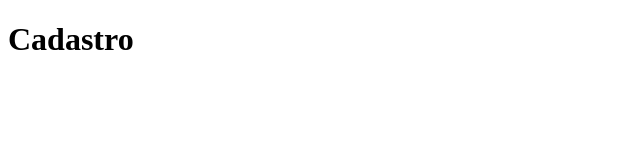
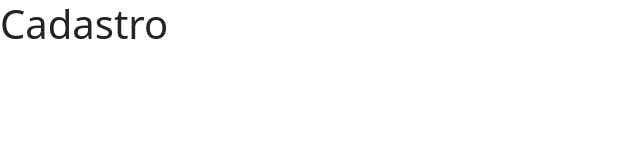
Before and after one commit to Felype-Henrique/Pet_Food, a React app: page web/public/index.html in a window 1280 px wide. Shown: the whole page, without its empty margins (0-640 px from the left). Built offline with nearby package versions, Linux system fonts and the light colour scheme.

Commit message:
Integrando Bootstrap

```diff
--- a/web/public/index.html
+++ b/web/public/index.html
@@ -24,6 +24,8 @@
       work correctly both with client-side routing and a non-root public URL.
       Learn how to configure a non-root public URL by running `npm run build`.
     -->
+
+    <link rel="stylesheet" href="https://cdn.jsdelivr.net/npm/bootstrap@5.1.3/dist/css/bootstrap.min.css"/>
     <title>React App</title>
   </head>
   <body>
```
